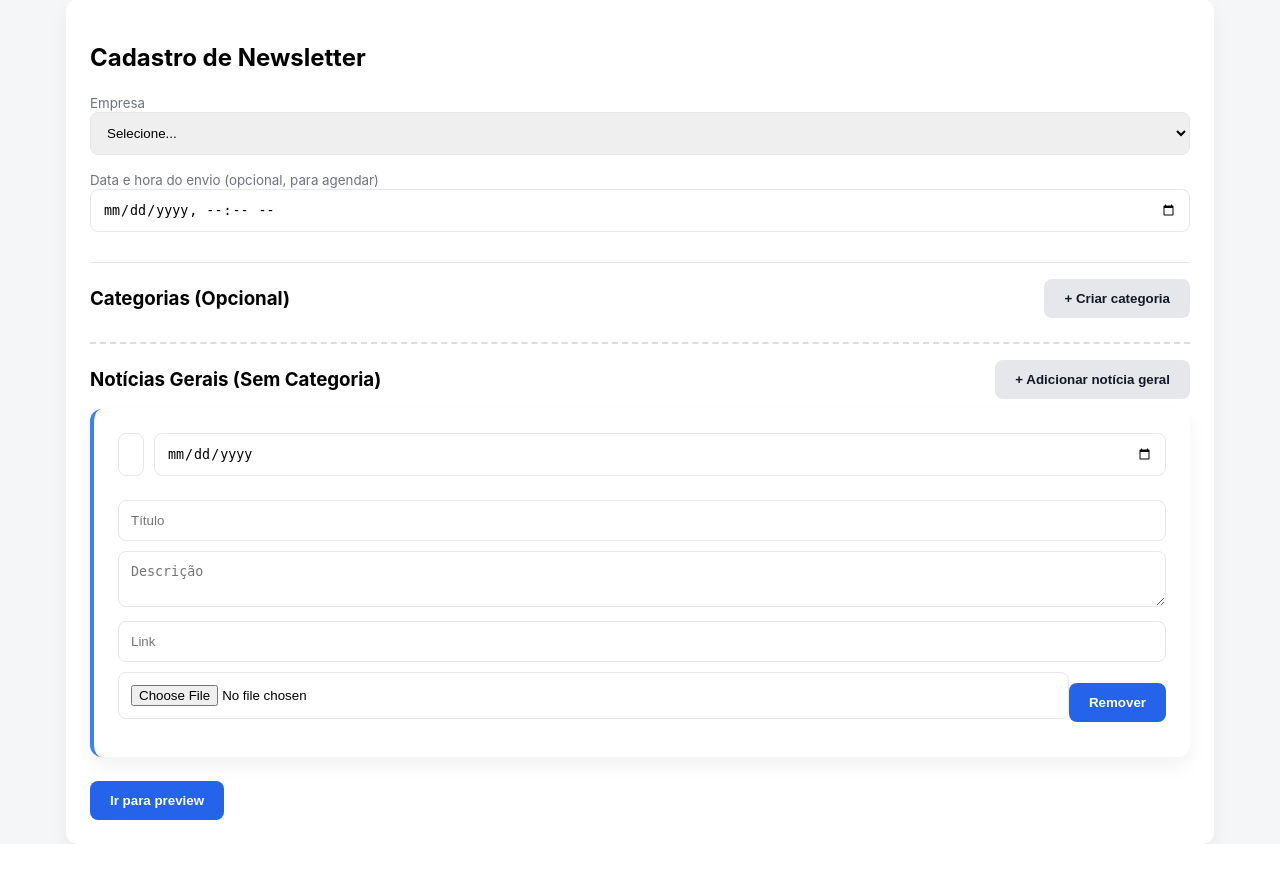
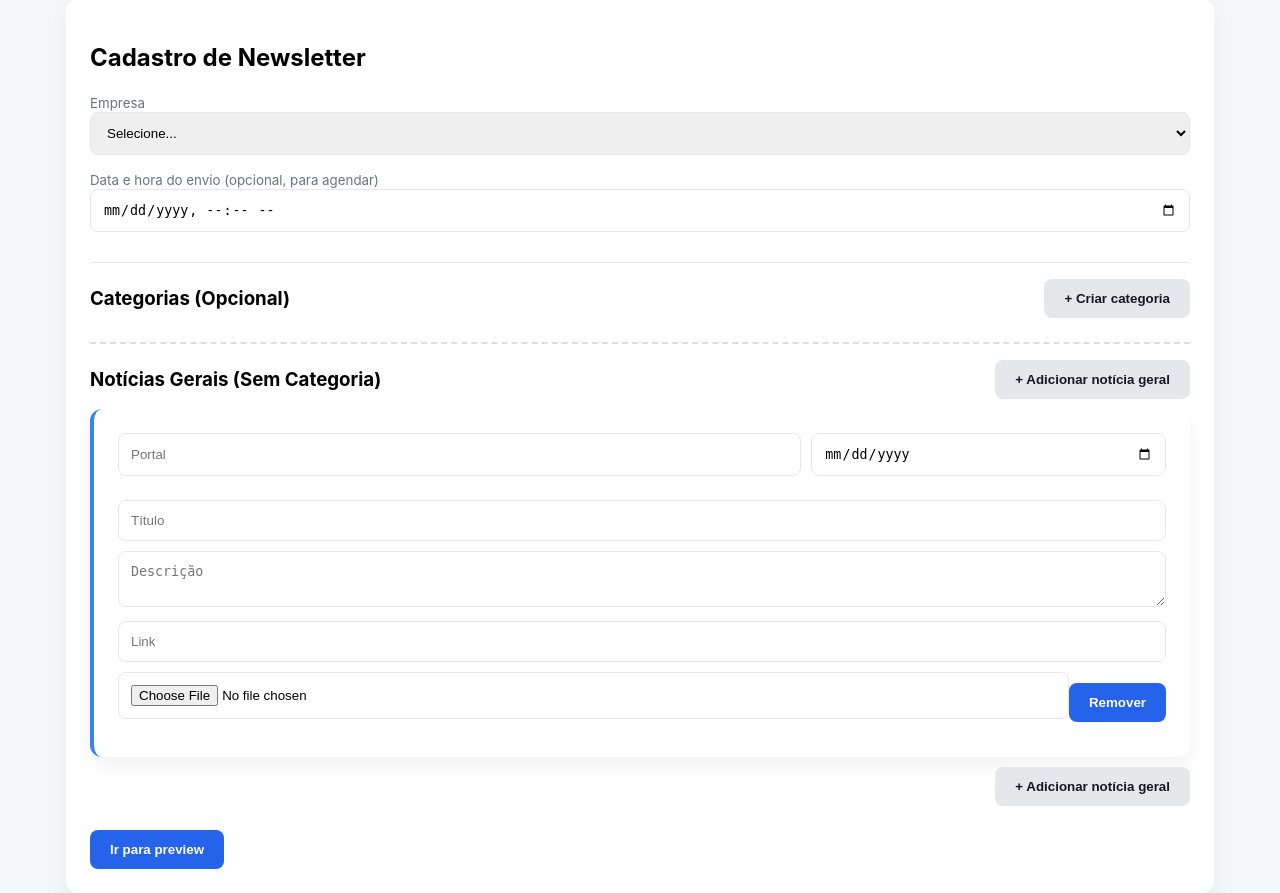
Before and after one commit to Engaja-Comunicacao/engaja-newsletter, a PHP site: page /newsletter_form.php in a window 1280 px wide. Shown: the part 115-1008 px from the top of the page. Before the commit the page ends 959 px from the top, so only its background shows below. Run offline with PHP 8.4, Linux system fonts and the light colour scheme; the visitor is signed in with stand-in values (Sample User, id 1); data comes from the database, SQL or seed files in the repository; data that the repository does not hold is empty.

Commit message:
fix: Corrigindo estilização e botões

```diff
--- a/public/newsletter_edit.php
+++ b/public/newsletter_edit.php
@@ -226,6 +226,12 @@ require_once __DIR__ . '/_header.php';
 
     <div id="generalNewsItems"></div>
 
+    <div style="text-align:right; margin-top:10px;">
+      <button type="button" class="secondary" onclick="addNewsItem()">
+        + Adicionar notícia geral
+      </button>
+    </div>
+
     <button class="btn" style="margin-top:24px;">Salvar e voltar ao preview</button>
     <a class="btn secondary" style="margin-top:24px;" href="newsletter_preview.php?id=<?= $id ?>">Cancelar</a>
   </form>
--- a/public/newsletter_form.php
+++ b/public/newsletter_form.php
@@ -154,6 +154,12 @@ require_once __DIR__ . '/_header.php';
 
     <div id="generalNewsItems"></div>
 
+    <div style="text-align:right; margin-top:10px;">
+      <button type="button" class="secondary" onclick="addNewsItem()">
+        + Adicionar notícia geral
+      </button>
+    </div>
+
     <button class="btn" style="margin-top:24px;">Ir para preview</button>
   </form>
 </main>
```
Also changed, not shown: public/assets/script.js.
